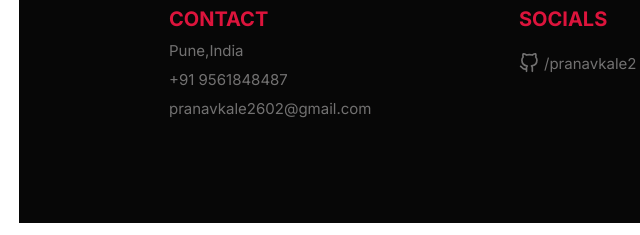
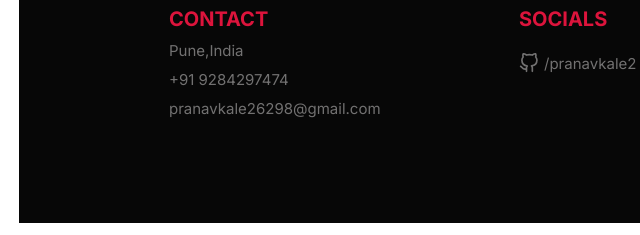
Before and after one commit to pranavkale2/Pranav_Portfolio, a plain HTML site: page index.html in a window 1280 px wide. Shown: the part 1210-1445 px from the top of the page, 121-761 px from the left. Drawn offline with nearby package versions, Linux system fonts and the light colour scheme.

Commit message:
Update index.html

```diff
--- a/index.html
+++ b/index.html
@@ -164,10 +164,10 @@
             Pune,India
           </p>
           <p class="description">
-            +91 9561848487
+            +91 9284297474
           </p>
           <p class="description">
-            pranavkale2602@gmail.com
+            pranavkale26298@gmail.com
           </p>
         </div>
       </div>
```
